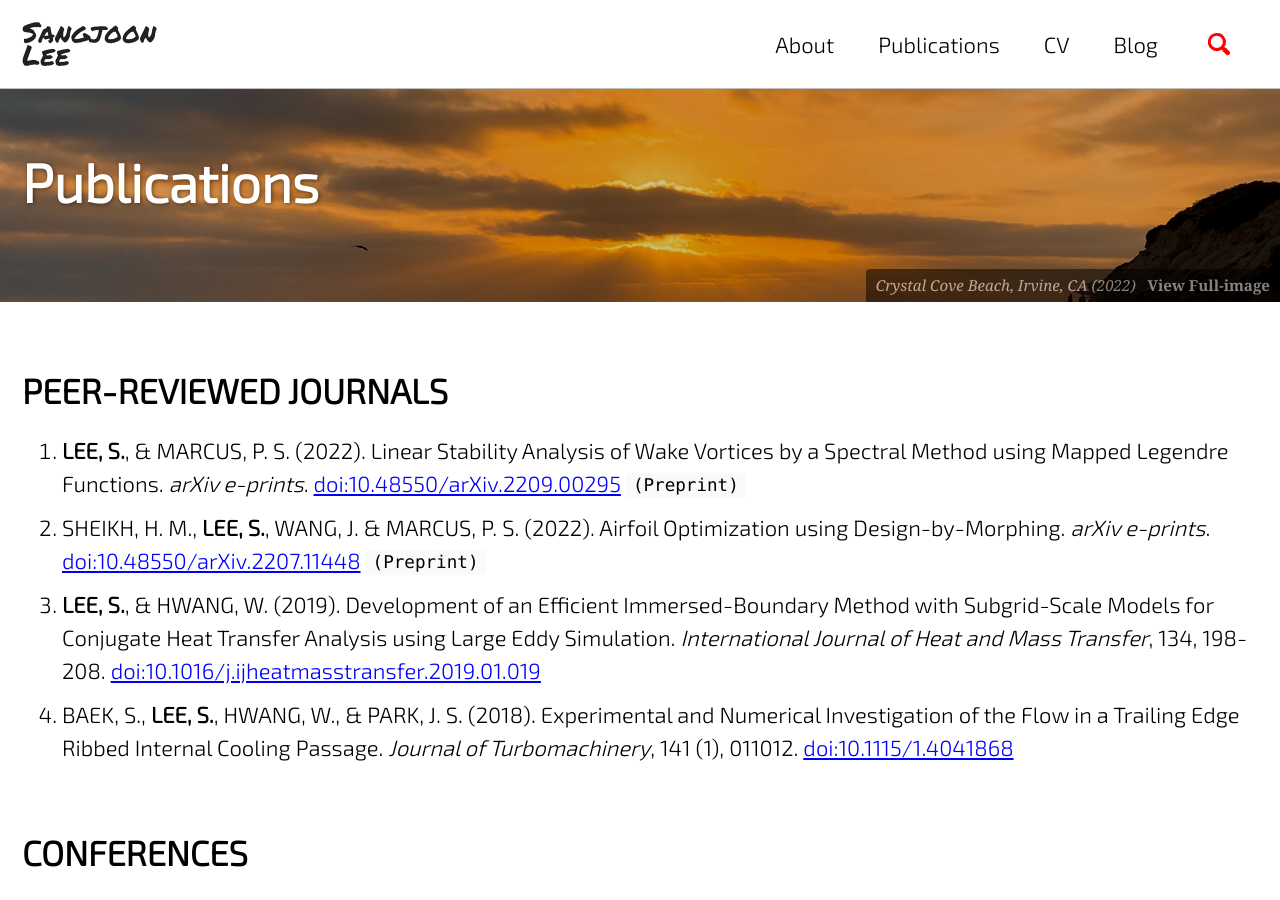
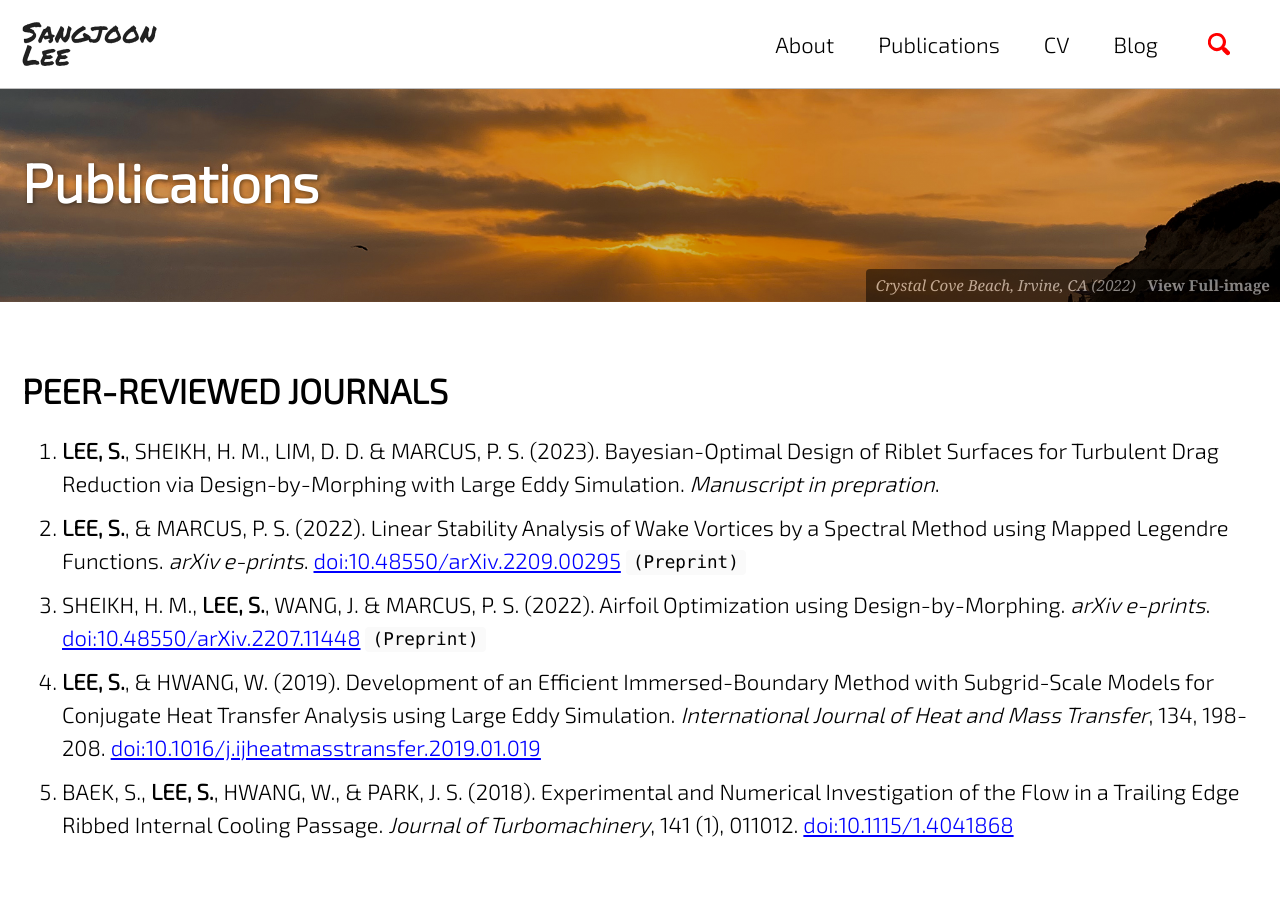
Before and after one commit to jun9303/jun9303.github.io, a Jekyll site: the page built from _pages/publications.md, in a window 1280 px wide and 900 px high. Built offline with Jekyll 4.4.1, drawn with Linux system fonts in a browser that asks for light colours; cached includes are drawn as plain includes; nearby versions of some CDN libraries; emoji names are drawn with the system emoji font.

Commit message:
Profile updates 110322

````diff
--- a/_pages/publications.md
+++ b/_pages/publications.md
@@ -10,11 +10,12 @@ header:
 
 # PEER-REVIEWED JOURNALS
 
-1. **LEE, S.**, & MARCUS, P. S. (2022). Linear Stability Analysis of Wake Vortices by a Spectral Method using Mapped Legendre Functions. *arXiv e-prints*. [doi:10.48550/arXiv.2209.00295](https://doi.org/10.48550/arXiv.2209.00295) ```(Preprint)```
-2. SHEIKH, H. M., **LEE, S.**, WANG, J. & MARCUS, P. S. (2022). Airfoil Optimization using Design-by-Morphing. *arXiv e-prints*. [doi:10.48550/arXiv.2207.11448](
+1. **LEE, S.**, SHEIKH, H. M., LIM, D. D. & MARCUS, P. S. (2023). Bayesian-Optimal Design of Riblet Surfaces for Turbulent Drag Reduction via Design-by-Morphing with Large Eddy Simulation. *Manuscript in prepration*.
+2. **LEE, S.**, & MARCUS, P. S. (2022). Linear Stability Analysis of Wake Vortices by a Spectral Method using Mapped Legendre Functions. *arXiv e-prints*. [doi:10.48550/arXiv.2209.00295](https://doi.org/10.48550/arXiv.2209.00295) ```(Preprint)```
+3. SHEIKH, H. M., **LEE, S.**, WANG, J. & MARCUS, P. S. (2022). Airfoil Optimization using Design-by-Morphing. *arXiv e-prints*. [doi:10.48550/arXiv.2207.11448](
 https://doi.org/10.48550/arXiv.2207.11448) ```(Preprint)```
-3. **LEE, S.**, & HWANG, W. (2019). Development of an Efficient Immersed-Boundary Method with Subgrid-Scale Models for Conjugate Heat Transfer Analysis using Large Eddy Simulation. *International Journal of Heat and Mass Transfer*, 134, 198-208. [doi:10.1016/j.ijheatmasstransfer.2019.01.019](https://doi.org/10.1016/j.ijheatmasstransfer.2019.01.019)
-4. BAEK, S., **LEE, S.**, HWANG, W., & PARK, J. S. (2018). Experimental and Numerical Investigation of the Flow in a Trailing Edge Ribbed Internal Cooling Passage. *Journal of Turbomachinery*, 141 (1), 011012. [doi:10.1115/1.4041868](https://doi.org/10.1115/1.4041868)
+4. **LEE, S.**, & HWANG, W. (2019). Development of an Efficient Immersed-Boundary Method with Subgrid-Scale Models for Conjugate Heat Transfer Analysis using Large Eddy Simulation. *International Journal of Heat and Mass Transfer*, 134, 198-208. [doi:10.1016/j.ijheatmasstransfer.2019.01.019](https://doi.org/10.1016/j.ijheatmasstransfer.2019.01.019)
+5. BAEK, S., **LEE, S.**, HWANG, W., & PARK, J. S. (2018). Experimental and Numerical Investigation of the Flow in a Trailing Edge Ribbed Internal Cooling Passage. *Journal of Turbomachinery*, 141 (1), 011012. [doi:10.1115/1.4041868](https://doi.org/10.1115/1.4041868)
 
 
 # CONFERENCES
````
